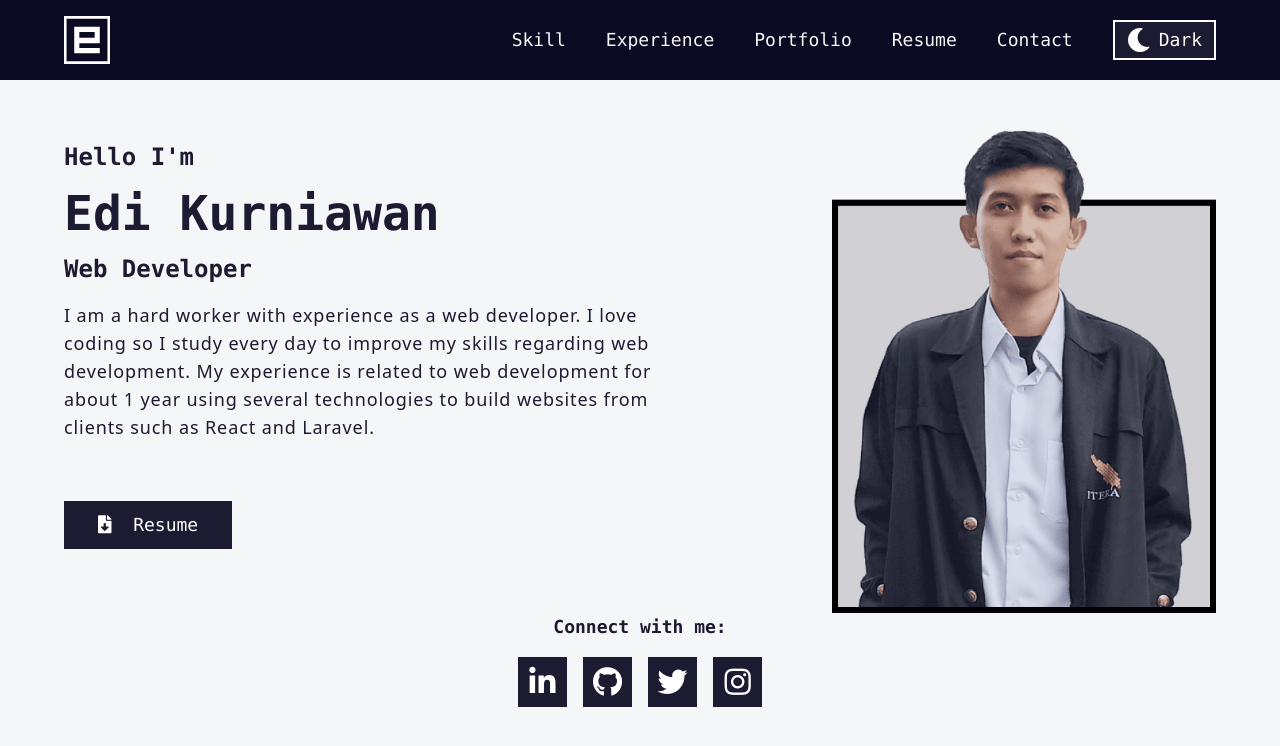
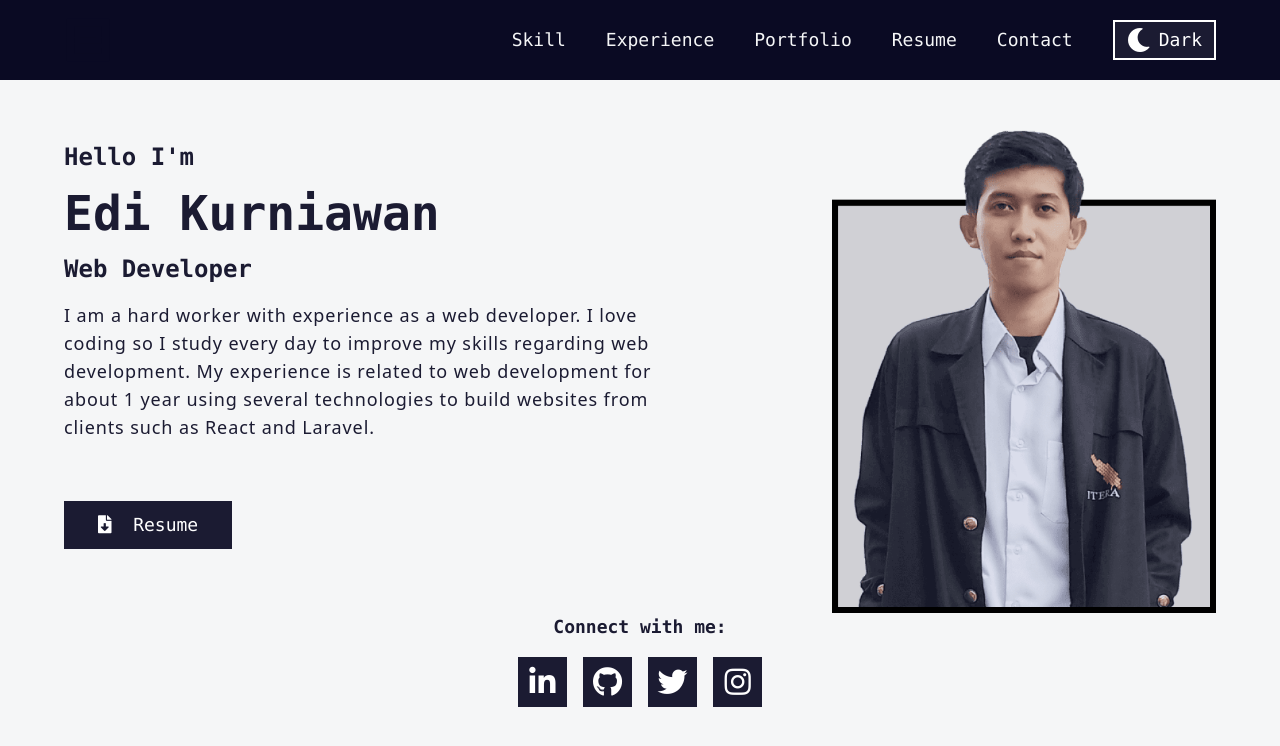
Before and after one commit to edikurniawan-dev/edikurniawan.dev, a React (Create React App) app: page / in a window 1280 px wide. Shown: the top 746 px of the page. Built offline with nearby package versions, Linux system fonts and the light colour scheme.

Commit message:
change height of logo

```diff
--- a/src/components/Navbar.jsx
+++ b/src/components/Navbar.jsx
@@ -1,9 +1,6 @@
 import React from 'react';
 import { NavLink } from 'react-router-dom';
 import useDarkMode from '../hooks/useDarkMode';
-
-import Logo1 from '../images/logo-with-ractangle.svg';
-import Logo2 from '../images/logo-no-ractangle.svg';
 
 const Navbar = () => {
     const [colorTheme, setTheme] = useDarkMode();
@@ -13,7 +10,18 @@ const Navbar = () => {
             <nav className="hidden md:flex py-4">
                 <div className="hidden md:block">
                     <NavLink exact to="/">
-                        <img src={Logo1} alt="" className="h-10 md:h-12" />
+                        <svg
+                            className="h-10 md:h-12"
+                            viewBox="0 0 900 900"
+                            fill="none"
+                            xmlns="http://www.w3.org/2000/svg">
+                            <path
+                                fillRule="evenodd"
+                                clipRule="evenodd"
+                                d="M50 0H0V50V850V900H50H850H900V850V50V0H850H50ZM50 50H100H800H850V100V800V850H800H100H50V800V100V50ZM600 200H300H200V300V409V509V600V700H300H700V600H300V509H600H700V409V300V200H600ZM600 300V409H300V300H600Z"
+                                fill="#0A0A23"
+                            />
+                        </svg>
                     </NavLink>
                 </div>
                 <ul className="w-full flex items-end md:items-center justify-around md:justify-end space-x-0 md:space-x-5 lg:space-x-10 font-mono text-xs md:text-lg text-light">
@@ -78,7 +86,18 @@ const Navbar = () => {
                     className="flex flex-col items-center justify-end md:hidden"
                     exact
                     to="/">
-                    <img src={Logo2} alt="" style={{ height: '30px' }} />
+                    <svg
+                        className="h-7"
+                        viewBox="0 0 500 502"
+                        fill="none"
+                        xmlns="http://www.w3.org/2000/svg">
+                        <path
+                            fillRule="evenodd"
+                            clipRule="evenodd"
+                            d="M400 209.999V101.039H100V209.999H400ZM100 1.03882H400V0.998779H500L500 1.03882V101.039V209.999L500 309.999H400L100 309.999V401.002H500V501.002L100 501.002H0V401.002V309.999V209.999V101.039V1.03882V1.00186H100V1.03882Z"
+                            fill="white"
+                        />
+                    </svg>
                     <span className="text-xs">Home</span>
                 </NavLink>
 
```
